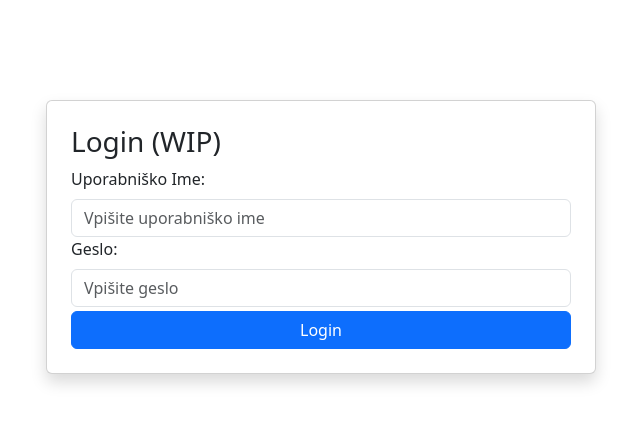
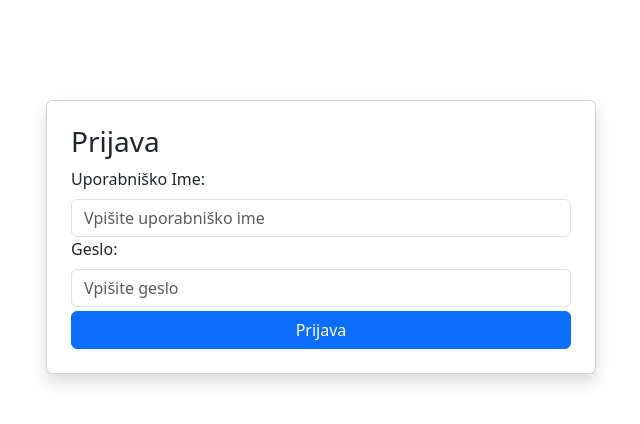
Before and after one commit to DavidS2025x/ITI_UKMInv, a website: page Public/login.html in a window 1280 px wide. Shown: the whole page, without its empty margins (319-959 px from the left). Drawn offline with nearby package versions, Linux system fonts and the light colour scheme.

Commit message:
Small changes

```diff
--- a/Public/login.html
+++ b/Public/login.html
@@ -10,7 +10,7 @@
 </head>
 <body>
     <div class="card p-4 shadow" style="width: 550px; margin: auto; margin-top: 100px;">
-        <h3>Login (WIP)</h3>
+        <h3>Prijava</h3>
         <form action="/login" method="POST">
             <div>
                 <label for="UporabniskoIme" class="form-label" style="width: 150px !important;">Uporabniško Ime:</label>
@@ -21,7 +21,7 @@
                 <input class="form-control" type="password" id="UporabniskoGeslo" name="UporabniskoGeslo" placeholder="Vpišite geslo" required>
             </div>
             <div>
-                <button class="btn btn-primary w-100 mt-1" type="submit" id="login">Login</button>
+                <button class="btn btn-primary w-100 mt-1" type="submit" id="login">Prijava</button>
             </div>
         </form>
     </div>
```
